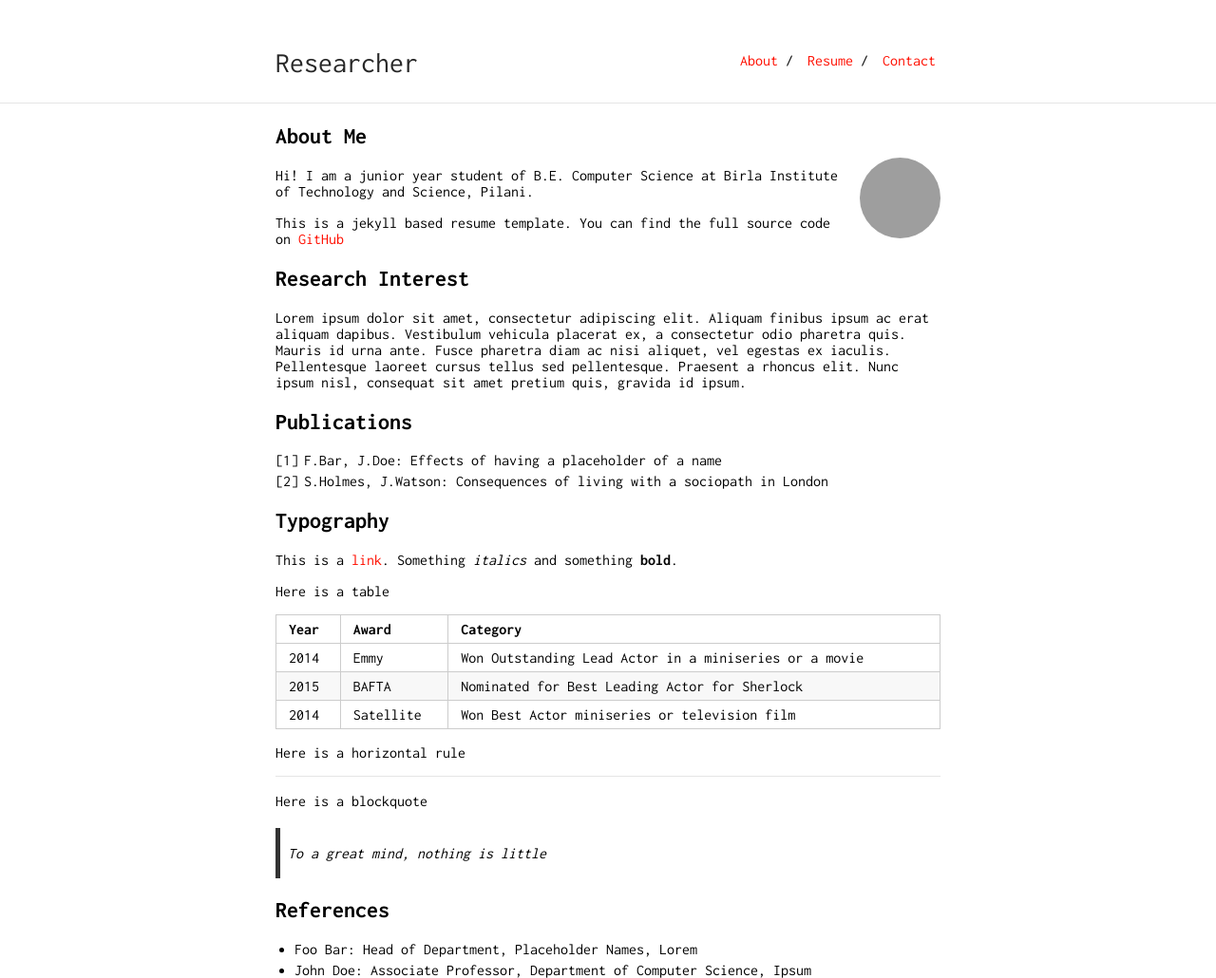
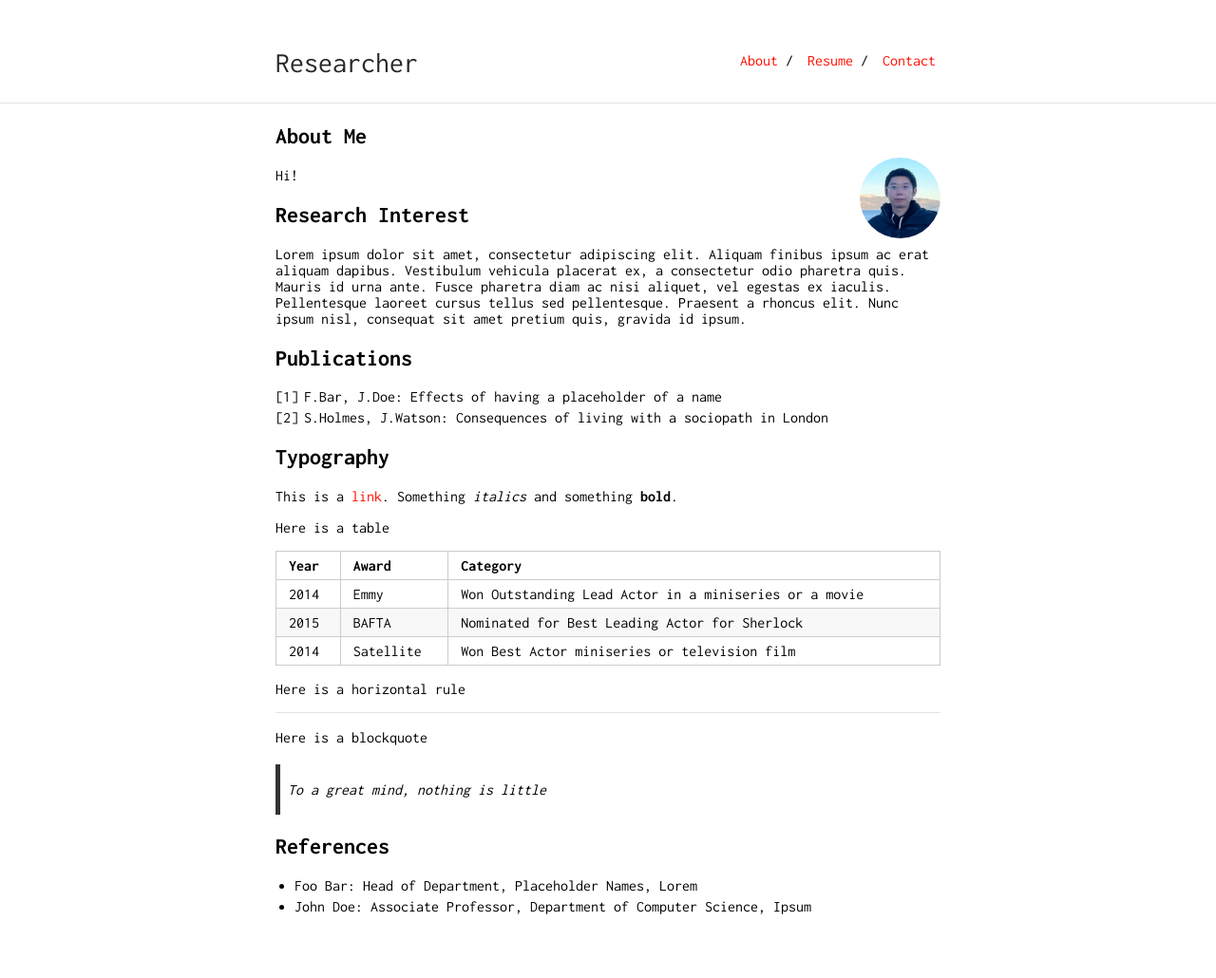
Before and after one commit to ligangudel/ligangudel.github.io, a Jekyll site: the page built from index.md, in a window 1280 px wide. Shown: the whole page at 95% size. Built offline with Jekyll 4.4.1, drawn with Linux system fonts in a browser that asks for light colours; our own code applies the rules of GitHub Pages for plain Markdown files; after the commit the page ends 963 px from its top, so only the background shows below that; grey boxes are pictures that could not be loaded.

Commit message:
Fix paths

```diff
--- a/_config.yml
+++ b/_config.yml
@@ -1,5 +1,5 @@
 title: Researcher
-url: "https://ligang.github.io"
+url: "https://ligangudel.github.io"
 baseurl: "/researcher"
 
 markdown: kramdown
@@ -7,7 +7,7 @@ markdown: kramdown
 tracking_id: #
 
 # footer: yes
-# footer_url: "https://ligang.github.io"
+# footer_url: "https://ligangudel.github.io"
 
 sass:
     style: compressed
--- a/index.md
+++ b/index.md
@@ -4,11 +4,9 @@ layout: default
 
 ## About Me
 
-<img class="profile-picture" src="sherlock.jpg">
+<img class="profile-picture" src="self.jpeg">
 
-Hi! I am a junior year student of B.E. Computer Science at Birla Institute of Technology and Science, Pilani.
-
-This is a jekyll based resume template. You can find the full source code on [GitHub](https://github.com/bk2dcradle/researcher)
+Hi!
 
 ## Research Interest
 
```
Also changed, not shown: README.md.
